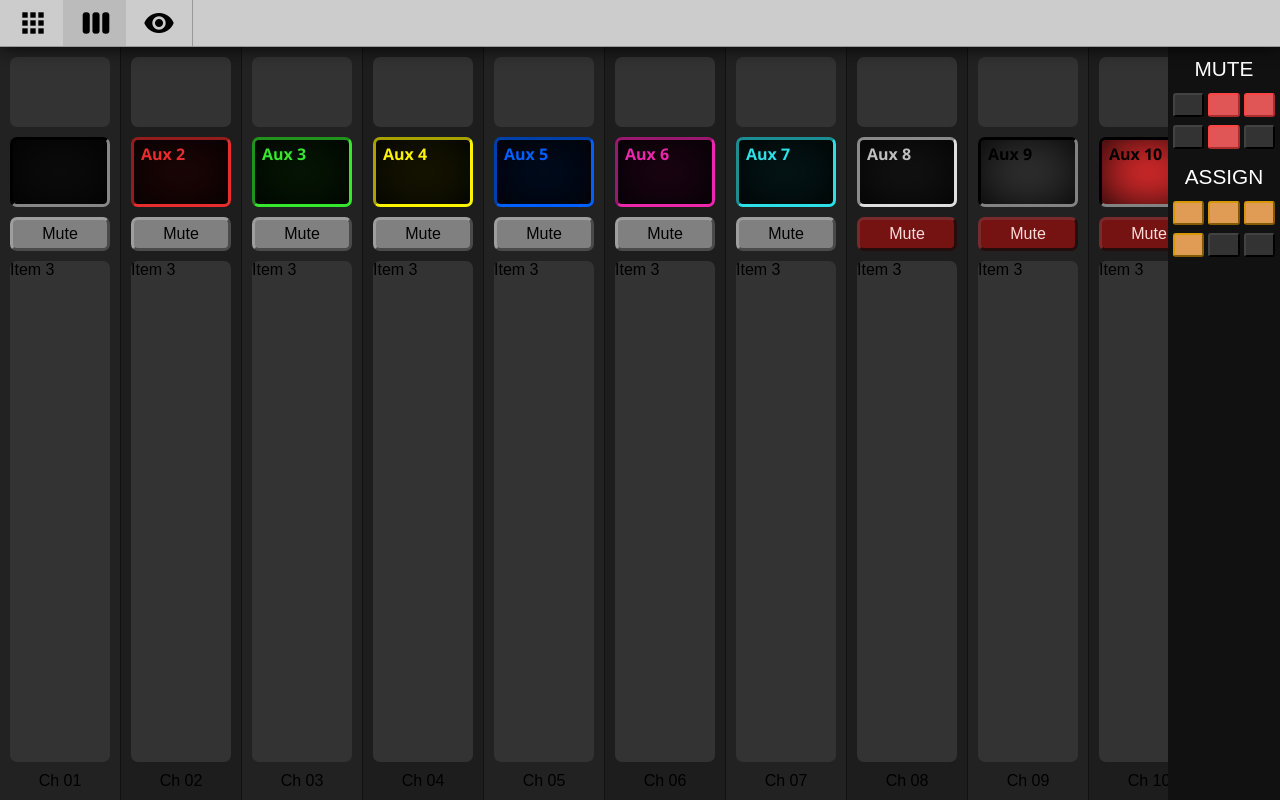
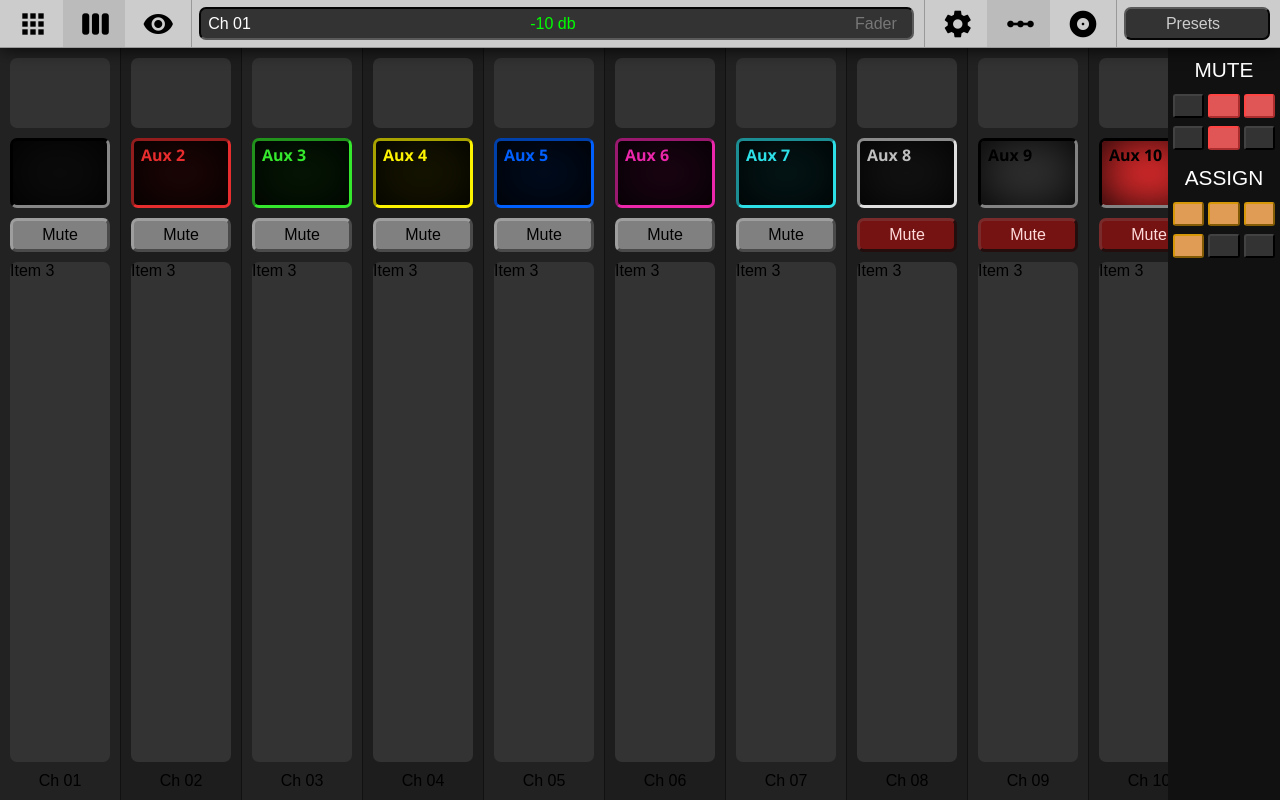
Before and after one commit to maartenverheul/X32-Online, a Vue app: page /#/ in a window 1280 px wide. Built offline with nearby package versions, Linux system fonts and the light colour scheme.

Commit message:
fixed css and added topbar features

```diff
--- a/src/App.vue
+++ b/src/App.vue
@@ -1,8 +1,8 @@
 <template>
   <!-- <div id="app" class="noselect" style="height: 100vh;"> -->
   <div id="app" class="noselect" style="height: 100vh;">
-    <TopBar id="topbar"/>
-    <router-view id="content"/>
+    <TopBar />
+    <router-view />
   </div>
 </template>
 
@@ -16,7 +16,7 @@ export default {
 }
 </script>
 
-<style>
+<style lang="scss">
 html, body{
   padding:0;
   margin: 0;
@@ -32,7 +32,7 @@ html, body{
   justify-content: flex-start;
   align-items: stretch;
 }
-#content {
+.content {
   flex-grow: 1;
   align-self: stretch;
 }
--- a/src/components/BankPage.vue
+++ b/src/components/BankPage.vue
@@ -1,5 +1,5 @@
 <template>
-    <div id="bankpage">
+    <div id="bankpage" class="content">
       <ChannelStrip v-on:click.native="closeSidebar"/>
       <SideBar ref="sidebar"/>
     </div>
@@ -29,7 +29,7 @@ export default {
 
 <!-- Add "scoped" attribute to limit CSS to this component only -->
 <style scoped lang="scss">
-#content {
+.content {
   height: 100%;
   display: flex;
   flex-direction: row;
--- a/src/components/Items/TopBar.vue
+++ b/src/components/Items/TopBar.vue
@@ -1,10 +1,21 @@
 <template>
   <div class="topbar">
-    <div class="btn-group">
+    <div class="btn-group right">
       <router-link tag="button" :to="{name: 'faderoverviewpage'}" class="btn"><i class="material-icons">apps</i></router-link>
       <router-link tag="button" :to="{name: 'bankpage'}" class="btn"><i class="material-icons">view_week</i></router-link>
       <router-link tag="button" :to="{name: 'channelpage', params: { channel: '01' }}" class="btn"><i class="material-icons">remove_red_eye</i></router-link>
     </div>
+    <div class="props">
+      <div class="name">Ch 01</div>
+      <div class="db">-10 db</div>
+      <div class="type">Fader</div>
+    </div>
+    <div class="btn-group right left">
+      <router-link tag="button" :to="{name: 'faderoverviewpage'}" class="btn"><i class="material-icons">settings</i></router-link>
+      <router-link tag="button" :to="{name: 'bankpage'}" class="btn"><i class="material-icons">linear_scale</i></router-link>
+      <router-link tag="button" :to="{name: 'channelpage', params: { channel: '01' }}" class="btn"><i class="material-icons">album</i></router-link>
+    </div>
+    <div class="presets">Presets</div>
   </div>
 </template>
 
@@ -19,36 +30,99 @@ export default {
 }
 </script>
 
-<style scoped>
+<style lang="scss">
+$radius: 7px;
 .topbar {
+  background-color: #ccc;
   margin: 0;
   border-bottom: 1px solid #999;
   /* box-shadow: inset 0 0 100px black; */
   box-shadow: 0px 0px 20px -1px rgba(0,0,0,1.0);
   z-index: 1;
+  height: 50px;
+
+  display: flex;
+  flex-direction: row;
+  flex-wrap: nowrap;
+  justify-content: flex-start;
+  overflow-y: hidden;
+
+  .btn-group {
+    height: 100%;
+    &.right .btn:last-child {
+      border-right: 1px solid #999;
     }
-.topbar .btn-group {
-  display: inline-block;
+    &.left .btn:first-child{
+      border-left: 1px solid #999;
     }
-.topbar .btn-group .btn {
+    .btn {
       border: 0;
       background-color: #ccc;
-  margin-right: -4px;
+      padding: 0 17px;
+      height: 100%;
+
+      &:not(:last-child){
+        margin-right: -4.4px;
         border-right: 1px solid #999;
-  padding: 7px 17px;
       }
-.topbar .btn-group .btn i{
+
+      i{
         margin: 0;
-  vertical-align: bottom;
+        vertical-align: middle;
         font-size: 2rem;
+        line-height: 0px;
       }
-.topbar .btn-group .btn.router-link-exact-active {
+      &.router-link-exact-active, &:active {
         background-color: #bbb;
       }
-.topbar .btn-group .btn:active {
-  background-color: #bbb;
     }
-.topbar {
-  background-color: #ccc;
+  }
+
+  .props {
+    flex-grow: 1;
+    background-color: #333;
+    border-radius: $radius;
+    margin: 7px;
+    margin-right: 10px;
+    padding: 0 15px 0 7px;
+    border: 2px inset #5a5a5a;
+    cursor: pointer;
+
+    display: flex;
+    flex-direction: row;
+    flex-wrap: nowrap;
+    justify-content: flex-start;
+    align-items: center;
+    * {
+      text-align: center;
+    }
+    .name {
+      color: #fff;
+    }
+    .db {
+      color: #00ff00;
+      flex-grow: 1;
+    }
+    .type {
+      color: #777;
+    }
+  }
+  .presets {
+    width: 120px;
+    background-color: #333;
+    border-radius: $radius;
+    margin: 7px;
+    margin-right: 10px;
+    padding: 0 15px 0 7px;
+    border: 2px outset #5a5a5a;
+    color: #ccc;
+
+    display: flex;
+    align-items: center;
+    align-content: center;
+    flex-wrap: nowrap;
+    justify-content: center;
+    cursor: pointer;
+  }
 }
 </style>
```
Lines whose indentation alone changed are shown as unchanged.
